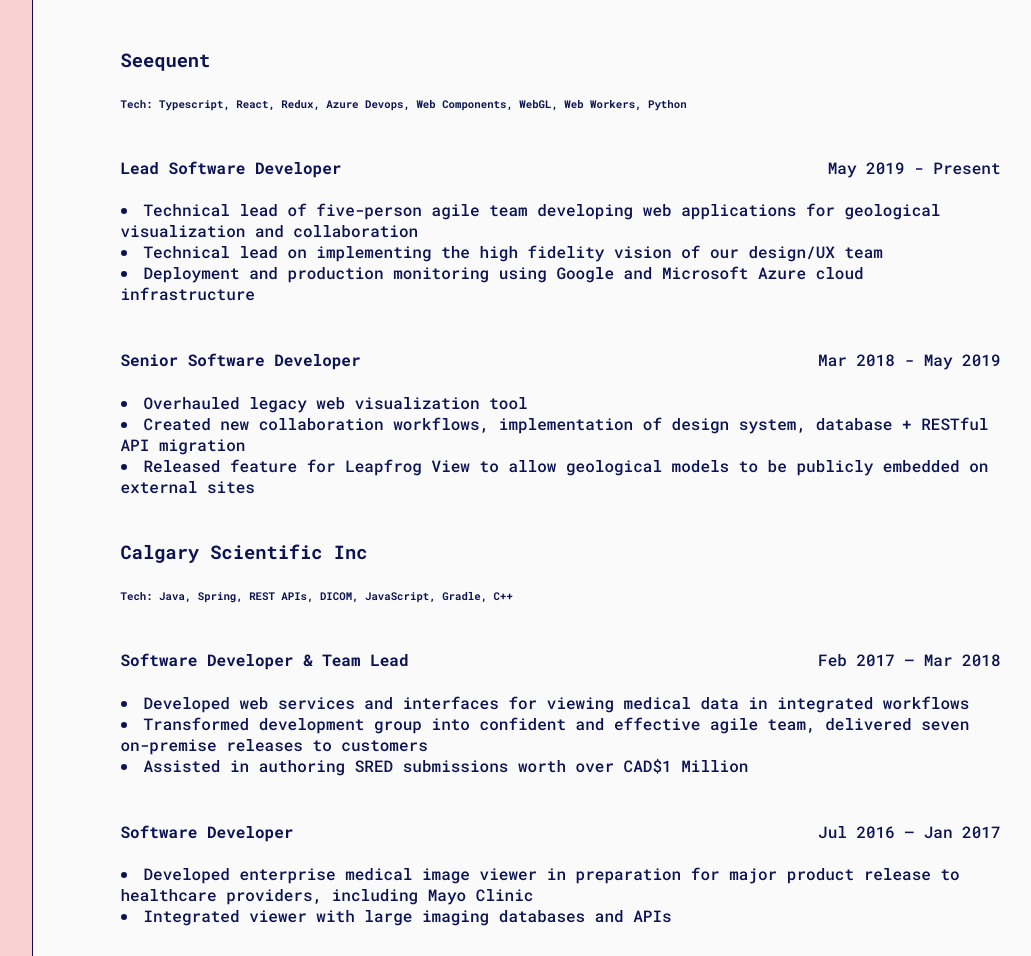
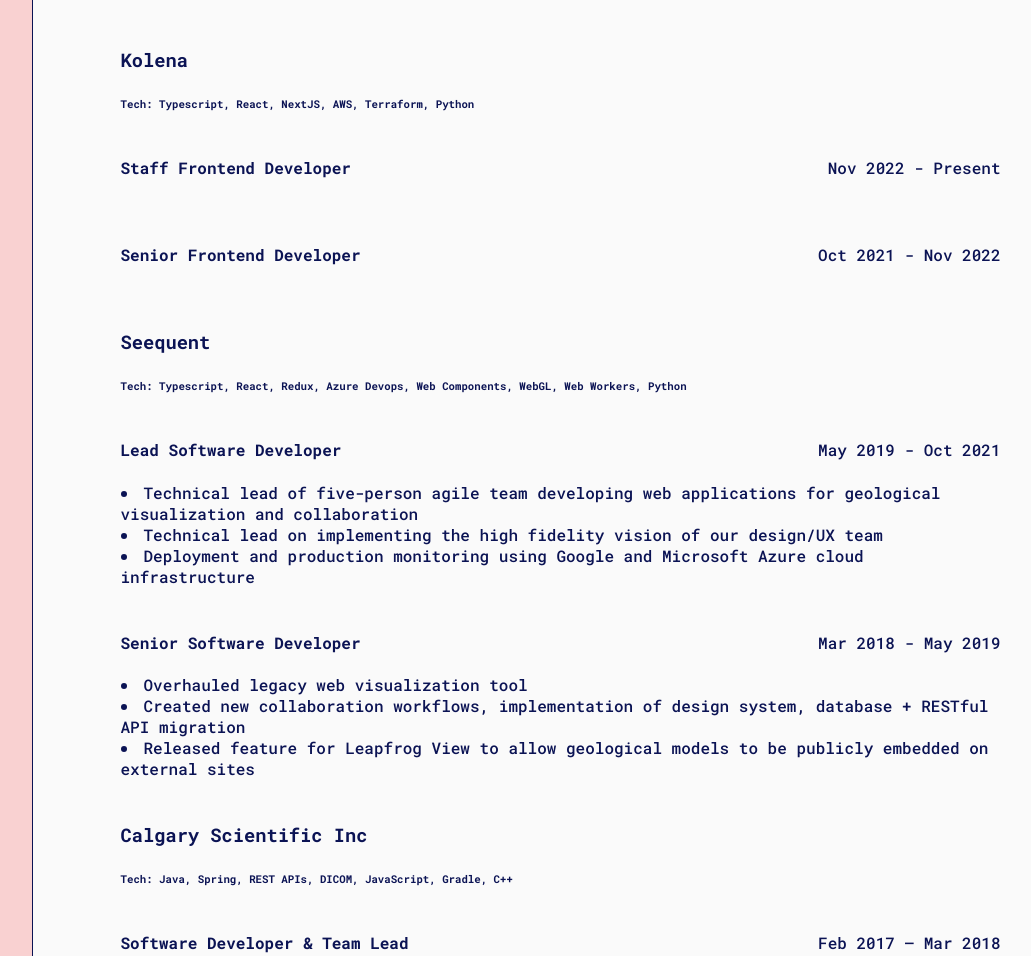
Before and after one commit to dylangrandmont/resume, a plain HTML site: page index.html in a window 1280 px wide. Shown: the part 1158-2114 px from the top of the page, without its empty margins (192-1223 px from the left). Drawn offline with Linux system fonts and the light colour scheme.

Commit message:
update resume

```diff
--- a/index.html
+++ b/index.html
@@ -36,7 +36,7 @@
     <div>
       <section id="about">
         <h1>Dylan Grandmont</h1>
-        <p>Lead Software Developer</p>
+        <p>Staff Software Developer</p>
         <p>· Calgary AB, Canada ·</p>
         <p>
           Give me a problem and I will create software to solve it; Give me colleagues and I will help build an
@@ -46,7 +46,7 @@
         <p>
           I like working with Scrum and Agile, but mostly I like delivering valuable and impactful experiences to users.
           Authentic people and big learning curves motivate me.
-          I've been solving complex problems across disciplines and across timezones for 7+ years professionally.
+          I've been solving complex problems across disciplines and across timezones for 10+ years professionally.
         </p>
       </section>
 
@@ -56,13 +56,29 @@
         <div>
           <h2>Experience</h2>
 
+          <div class="experience-content">
+            <h3>Kolena</h3>
+            <h6>Tech: Typescript, React, NextJS, AWS, Terraform, Python</h6>
+            <div class="flex align-center space-between">
+              <h4>Staff Frontend Developer</h4>
+              <span>Nov 2022 - Present</span>
+            </div>
+          </div>
+
           <div>
+            <div class="flex align-center space-between">
+              <h4>Senior Frontend Developer</h4>
+              <span>Oct 2021 - Nov 2022</span>
+            </div>
+          </div>
+
+
           <div class="experience-content">
             <h3>Seequent</h3>
             <h6>Tech: Typescript, React, Redux, Azure Devops, Web Components, WebGL, Web Workers, Python</h6>
             <div class="flex align-center space-between">
               <h4>Lead Software Developer</h4>
-                <span>May 2019 - Present</span>
+              <span>May 2019 - Oct 2021</span>
             </div>
             <lu>
               <li>Technical lead of five-person agile team developing web applications for geological visualization
@@ -71,11 +87,7 @@
               <li>Deployment and production monitoring using Google and Microsoft Azure cloud infrastructure</li>
             </lu>
           </div>
-            <div>
-            </div>
-          </div>
 
-          <div>
           <div>
             <div class="flex align-center space-between">
               <h4>Senior Software Developer</h4>
@@ -89,7 +101,6 @@
               <li>Released feature for Leapfrog View to allow geological models to be publicly embedded on external
                 sites</li>
             </lu>
-            </div>
           </div>
 
           <div>
@@ -110,7 +121,6 @@
           </div>
 
           <div>
-            <div>
             <div class="flex align-center space-between">
               <h4>Software Developer</h4>
               <span>Jul 2016 – Jan 2017</span>
@@ -121,9 +131,7 @@
               <li>Integrated viewer with large imaging databases and APIs</li>
             </lu>
           </div>
-          </div>
 
-          <div>
           <div class="experience-content">
             <h3>Shell Canada</h3>
             <h6>Tech: Python, PyQt, Earth Science</h6>
@@ -155,9 +163,7 @@
               <li>Produced business-impactful results in four months with no previous geoscience training</li>
             </lu>
           </div>
-          </div>
 
-          <div>
           <div class="experience-content">
             <h3>University of Alberta</h3>
             <div class="flex align-center space-between">
@@ -175,8 +181,6 @@
               <li>Automated data acquisition, data analysis, and electrodynamic simulations and modelling</li>
             </lu>
           </div>
-          </div>
-
         </div>
 
       </section>
```
Lines whose indentation alone changed are shown as unchanged.
